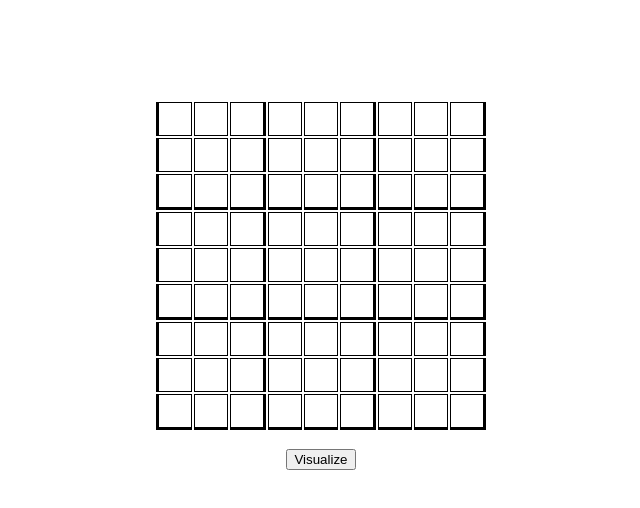
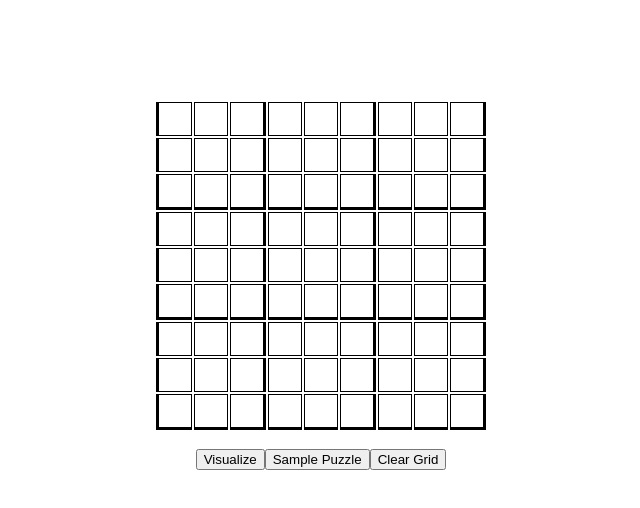
Before and after one commit to switzere/sudoku-solver, a React (Create React App) app: page / in a window 1280 px wide. Shown: the top 508 px of the page, without its empty margins (319-959 px from the left). Built offline with nearby package versions, Linux system fonts and the light colour scheme.

Commit message:
Removed unique key warning

```diff
--- a/src/SudokuSolver/SudokuSolver.jsx
+++ b/src/SudokuSolver/SudokuSolver.jsx
@@ -2,6 +2,18 @@ import React, {Component} from 'react';
 import Node from './Node/Node';
 
 import './SudokuSolver.css';
+
+const DEFAULT = [
+  [5,3,0,0,7,0,0,0,0],
+  [6,0,0,1,9,5,0,0,0],
+  [0,9,8,0,0,0,0,6,0],
+  [8,0,0,0,6,0,0,0,3],
+  [4,0,0,8,0,3,0,0,1],
+  [7,0,0,0,2,0,0,0,6],
+  [0,6,0,0,0,0,2,8,0],
+  [0,0,0,4,1,9,0,0,5],
+  [0,0,0,0,8,0,0,7,9]
+];
 
 export default class SudokuSolver extends Component {
   constructor(props) {
@@ -48,8 +60,36 @@ export default class SudokuSolver extends Component {
       }
     }
 
+    //send grid to visualization function
+
     console.log(grid);
 
+  }
+
+  fillDefault() {
+    var table = document.getElementById('mainTable');
+
+    for(let row = 0; row < table.rows.length; row++){
+      for(let col = 0; col < table.rows[row].cells.length; col++){
+
+        var defaultVal = '';
+        if(DEFAULT[row][col] !== 0){
+          defaultVal = DEFAULT[row][col];
+        }
+
+        table.rows[row].cells[col].innerHTML = defaultVal;
+      }
+    }
+  }
+
+  clear() {
+    var table = document.getElementById('mainTable');
+
+    for(let row = 0; row < table.rows.length; row++){
+      for(let col = 0; col < table.rows[row].cells.length; col++){
+        table.rows[row].cells[col].innerHTML = '';
+      }
+    }
   }
 
   render() {
@@ -59,14 +99,20 @@ export default class SudokuSolver extends Component {
     return (
       <div  className="grid">
         <table id='mainTable'>
-          {nodes.map((row, rowIdx) => {
-            return <tr>
-              {row.map((node, nodeIdx) => <Node></Node>)}
-            </tr>
-          })}
-
+          <tbody>
+            {nodes.map((row, rowIdx) => {
+              console.log(rowIdx);
+              return (
+                <tr key={rowIdx}>
+                  {row.map((node, nodeIdx) => <Node key={nodeIdx}></Node>)}
+                </tr>
+              );
+            })}
+          </tbody>
         </table>
         <button onClick={() => this.visualizeSudoku()}>Visualize</button>
+        <button onClick={() => this.fillDefault()}>Sample Puzzle</button>
+        <button onClick={() => this.clear()}>Clear Grid</button>
       </div>
 
     );
```
